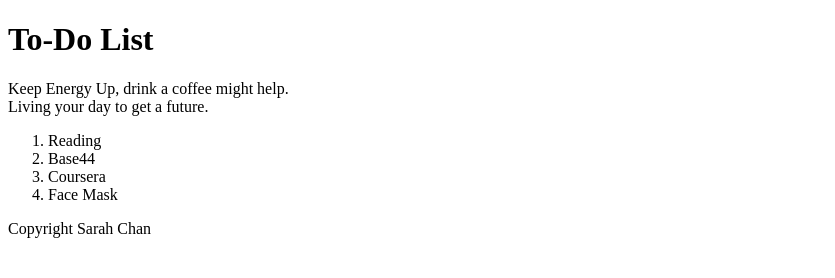
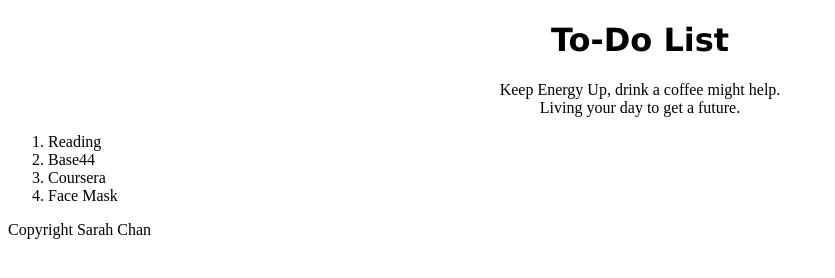
Before and after one commit to saaraah221/Trial-1, a plain HTML site: page index.html in a window 1280 px wide. Shown: the whole page, without its empty margins (0-835 px from the left). Drawn offline with Linux system fonts and the light colour scheme.

Commit message:
Fix stylesheet link in index.html

```diff
--- a/index.html
+++ b/index.html
@@ -4,7 +4,7 @@
     <meta charset="UTF-8">
     <meta name="viewport" content="width=device-width, initial-scale=1.0">
     <title>Document</title>
-    <link rel="stylesheets" href="Trial-1/style.css">
+    <link rel="stylesheet" href="style.css">
 </head>
 <body>
     <header>
```
